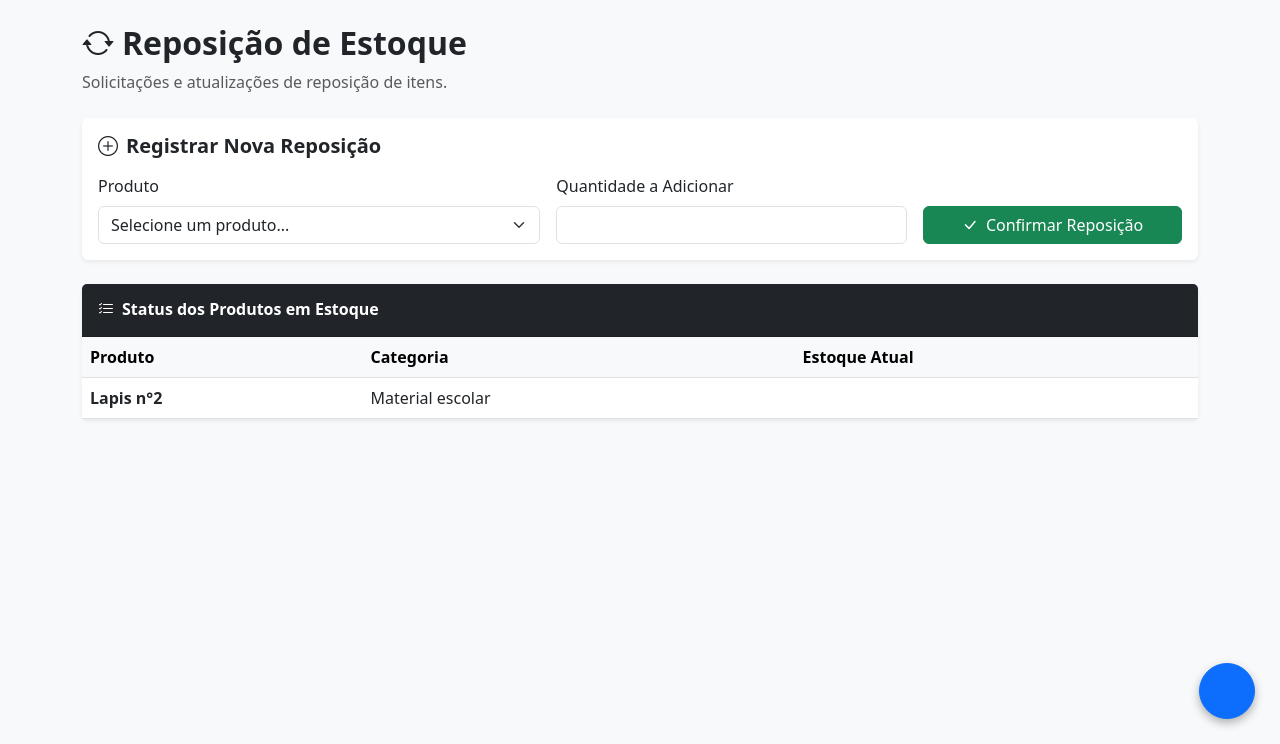
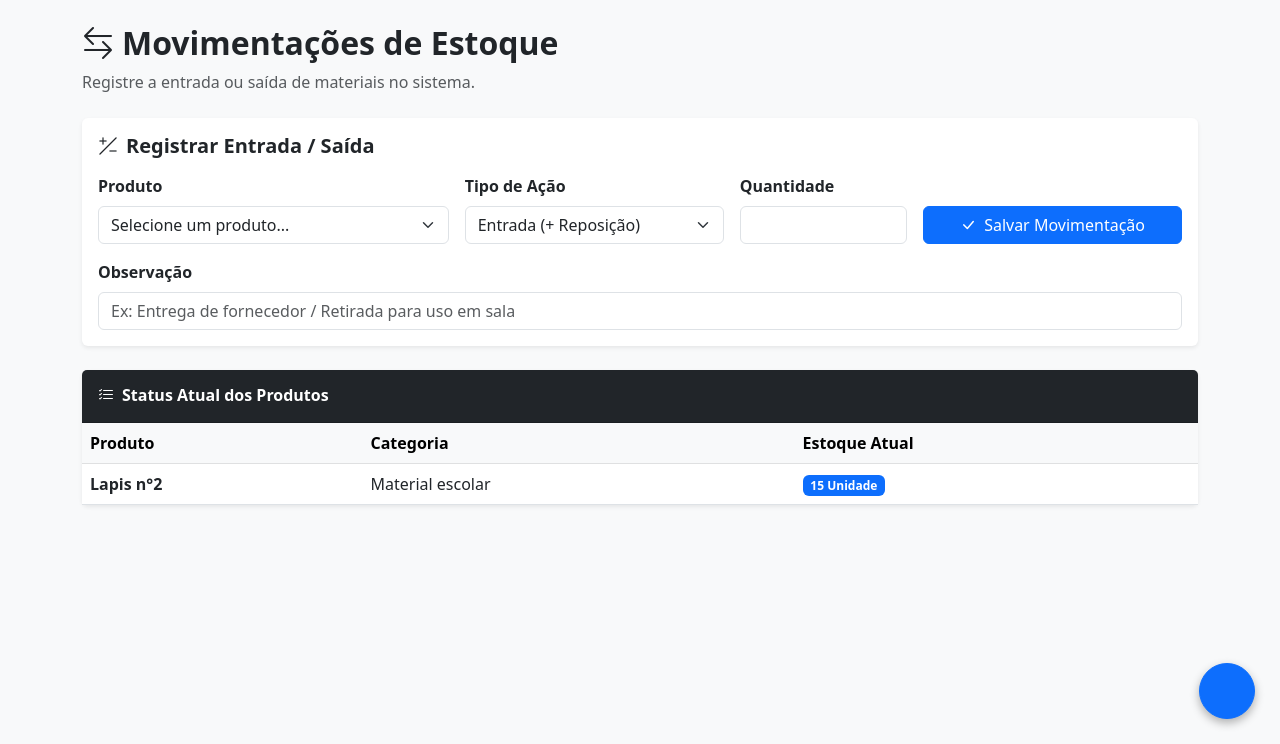
Before and after one commit to Hagane-no/Projeto-integrador-II, a Django app: page /reposicao/ in a window 1280 px wide. Shown: the part 56-800 px from the top of the page. Run offline with Django 5.2, Linux system fonts and the light colour scheme; a user stored in the database is signed in; data comes from the database, SQL or seed files in the repository.

Commit message:
Update reposicao.html

```diff
--- a/templates/reposicao.html
+++ b/templates/reposicao.html
@@ -1,38 +1,49 @@
 {% extends 'base.html' %}
 
-{% block title %}Reposição de Estoque - Confiro Já{% endblock %}
+{% block title %}Movimentações de Estoque - Confiro Já{% endblock %}
 
 {% block content %}
 <div class="d-flex justify-content-between align-items-center mb-4">
     <div>
-        <h2 class="fw-bold"><i class="bi bi-arrow-repeat me-2"></i>Reposição de Estoque</h2>
-        <p class="text-muted mb-0">Solicitações e atualizações de reposição de itens.</p>
+        <h2 class="fw-bold"><i class="bi bi-arrow-left-right me-2"></i>Movimentações de Estoque</h2>
+        <p class="text-muted mb-0">Registre a entrada ou saída de materiais no sistema.</p>
     </div>
 </div>
 
 <div class="card shadow-sm border-0 mb-4">
     <div class="card-body">
-        <h5 class="fw-bold mb-3"><i class="bi bi-plus-circle me-2"></i>Registrar Nova Reposição</h5>
+        <h5 class="fw-bold mb-3"><i class="bi bi-plus-slash-minus me-2"></i>Registrar Entrada / Saída</h5>
         <form method="POST">
             {% csrf_token %}
             <div class="row g-3">
-                <div class="col-md-5">
-                    <label class="form-label">Produto</label>
+                <div class="col-md-4">
+                    <label class="form-label fw-bold">Produto</label>
                     <select name="produto" class="form-select" required>
                         <option value="">Selecione um produto...</option>
                         {% for p in produtos %}
-                            <option value="{{ p.id }}">{{ p.nome }}</option>
+                            <option value="{{ p.id }}">{{ p.nome }} ({{ p.quantidade_atual }} {{ p.unidade_medida }})</option>
                         {% endfor %}
                     </select>
                 </div>
-                <div class="col-md-4">
-                    <label class="form-label">Quantidade a Adicionar</label>
+                <div class="col-md-3">
+                    <label class="form-label fw-bold">Tipo de Ação</label>
+                    <select name="tipo" class="form-select" required>
+                        <option value="ENTRADA">Entrada (+ Reposição)</option>
+                        <option value="SAIDA">Saída (- Retirada)</option>
+                    </select>
+                </div>
+                <div class="col-md-2">
+                    <label class="form-label fw-bold">Quantidade</label>
                     <input type="number" name="quantidade" class="form-control" min="1" required>
                 </div>
                 <div class="col-md-3 d-flex align-items-end">
-                    <button type="submit" class="btn btn-success w-100">
-                        <i class="bi bi-check-lg me-1"></i> Confirmar Reposição
+                    <button type="submit" class="btn btn-primary w-100">
+                        <i class="bi bi-check-lg me-1"></i> Salvar Movimentação
                     </button>
+                </div>
+                <div class="col-12">
+                    <label class="form-label fw-bold">Observação</label>
+                    <input type="text" name="observacao" class="form-control" placeholder="Ex: Entrega de fornecedor / Retirada para uso em sala">
                 </div>
             </div>
         </form>
@@ -41,7 +52,7 @@
 
 <div class="card shadow-sm border-0">
     <div class="card-header bg-dark text-white py-3">
-        <h5 class="mb-0 fs-6 fw-bold"><i class="bi bi-list-check me-2"></i>Status dos Produtos em Estoque</h5>
+        <h5 class="mb-0 fs-6 fw-bold"><i class="bi bi-list-check me-2"></i>Status Atual dos Produtos</h5>
     </div>
     <div class="card-body p-0">
         <div class="table-responsive">
@@ -57,12 +68,12 @@
                     {% for p in produtos %}
                         <tr>
                             <td class="fw-bold">{{ p.nome }}</td>
-                            <td>{{ p.categoria.nome|default:p.categoria }}</td>
-                            <td><span class="badge bg-success">{{ p.quantidade }}</span></td>
+                            <td>{{ p.categoria.nome }}</td>
+                            <td><span class="badge bg-primary">{{ p.quantidade_atual }} {{ p.unidade_medida }}</span></td>
                         </tr>
                     {% empty %}
                         <tr>
-                            <td colspan="3" class="text-center py-4 text-muted">Nenhum produto cadastrado para reposição.</td>
+                            <td colspan="3" class="text-center py-4 text-muted">Nenhum produto cadastrado.</td>
                         </tr>
                     {% endfor %}
                 </tbody>
```
